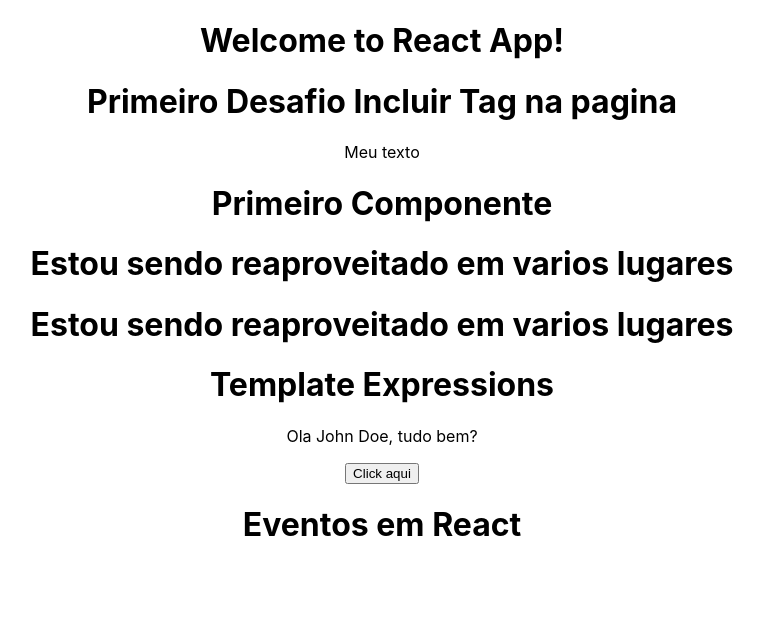
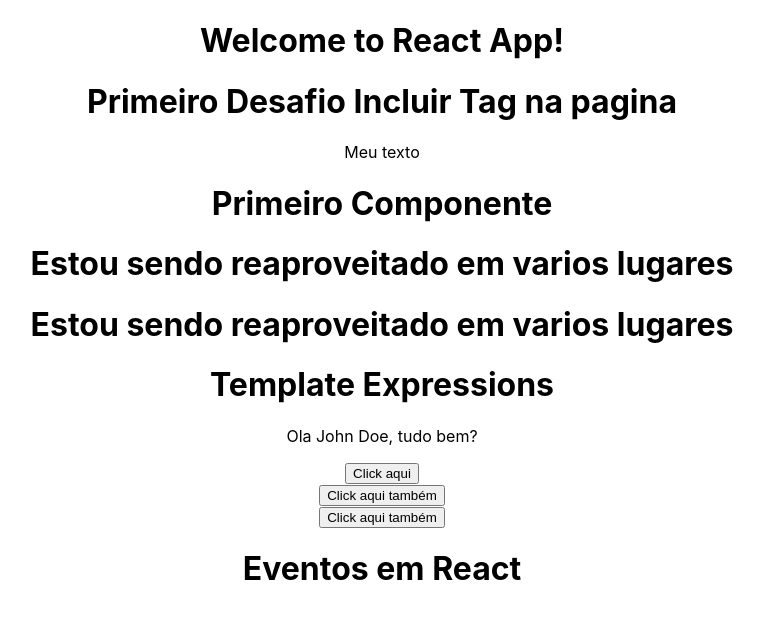
Before and after one commit to thallysonsalazar2025/CursoReact, a React (Create React App) app: page / in a window 1280 px wide. Shown: the top 618 px of the page, without its empty margins (258-1022 px from the left). Built offline with nearby package versions, Linux system fonts and the light colour scheme.

Commit message:
[REACT-001] Funçoes dentro dos eventos

```diff
--- a/src/components/Events.js
+++ b/src/components/Events.js
@@ -3,10 +3,23 @@
         console.log(e);
     }
 
-    return(
+    return (
         <div>
             <div>
-                <button onClick= {handleMyEvent}>Click aqui</button>
+                <button onClick={handleMyEvent}>Click aqui</button>
+            </div>
+            {/** Outra forma de disparar um eventos funcoes nos eventos*/}
+            <div>
+                <button onClick={() => console.log('Evento disparado')}>Click aqui também</button>
+            </div>
+
+            <div>
+                <button onClick={() => {
+                    if (true) {
+                        console.log('Evento disparado');
+                    }
+                }}>Click aqui também
+                </button>
             </div>
             <h1>Eventos em React</h1>
         </div>
```
